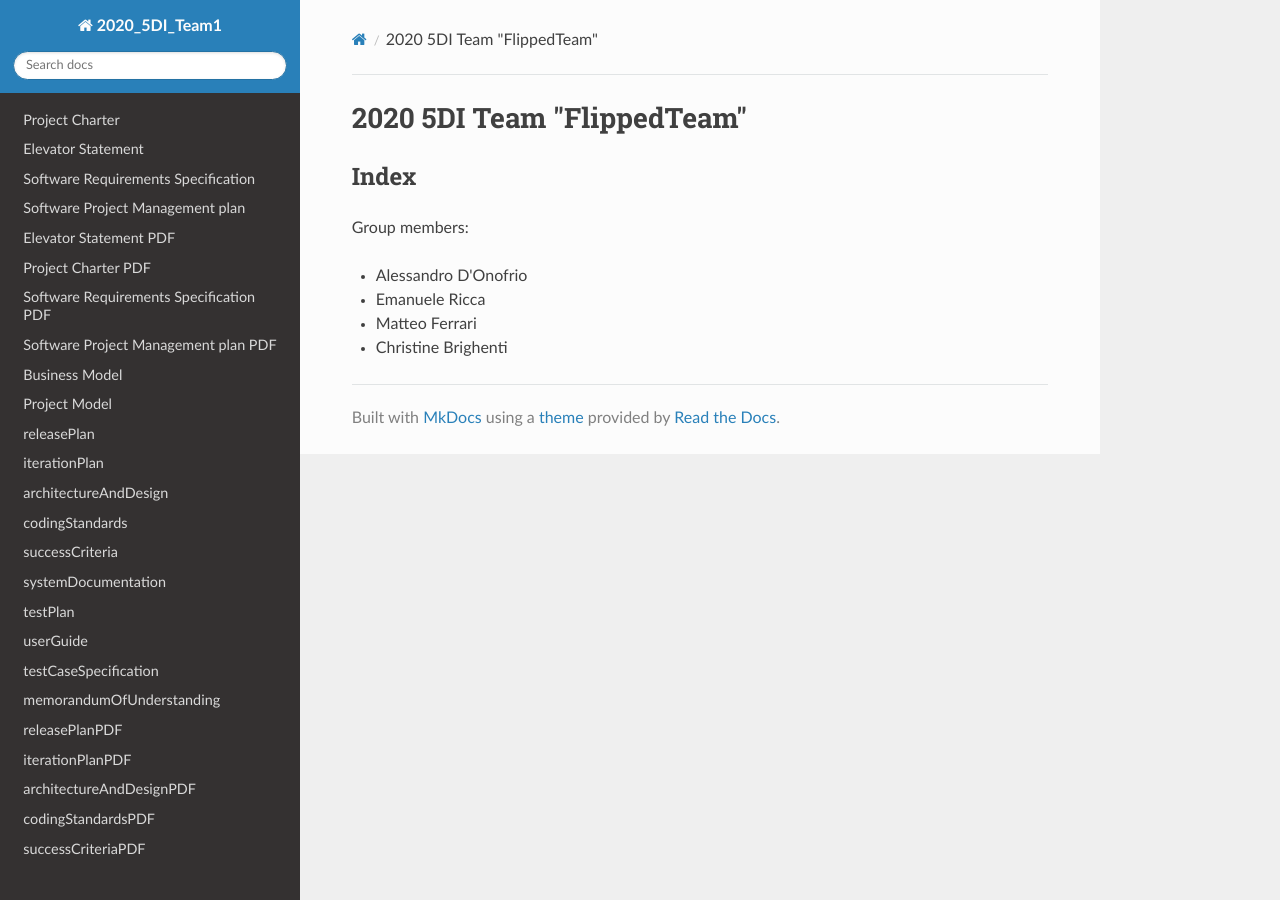
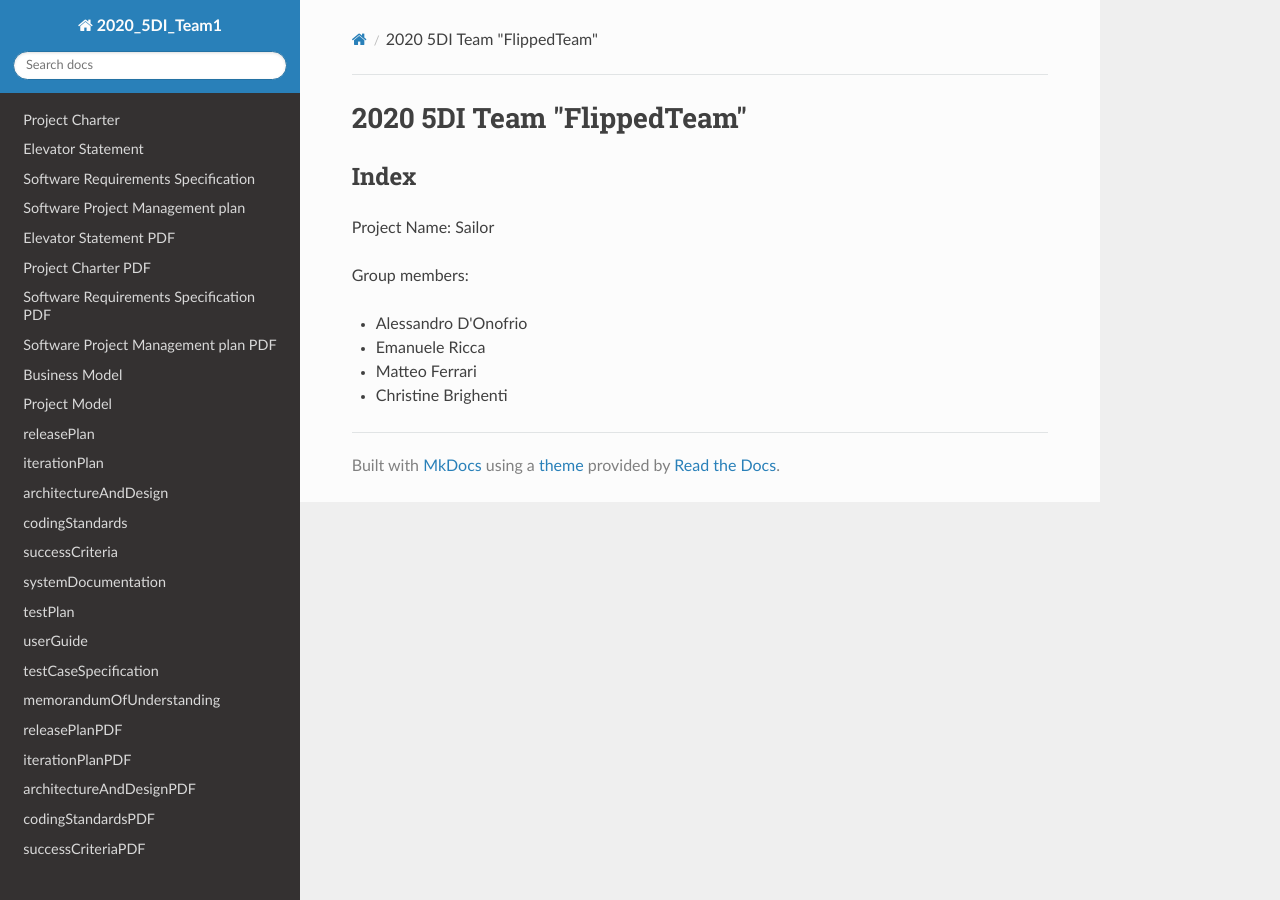
Before and after one commit to FlippedAle/2020_5DI_Team1_DOnofrio, an MkDocs documentation site: the page built from docs/index.md, in a window 1280 px wide. Built offline with MkDocs 1.6.1, drawn with Linux system fonts in a browser that asks for light colours; nearby versions of some CDN libraries.

Commit message:
Update index.md

```diff
--- a/docs/index.md
+++ b/docs/index.md
@@ -1,6 +1,8 @@
 # 2020 5DI Team "FlippedTeam"
 
 ## Index
+
+Project Name: Sailor
 
 Group members:
 
```
